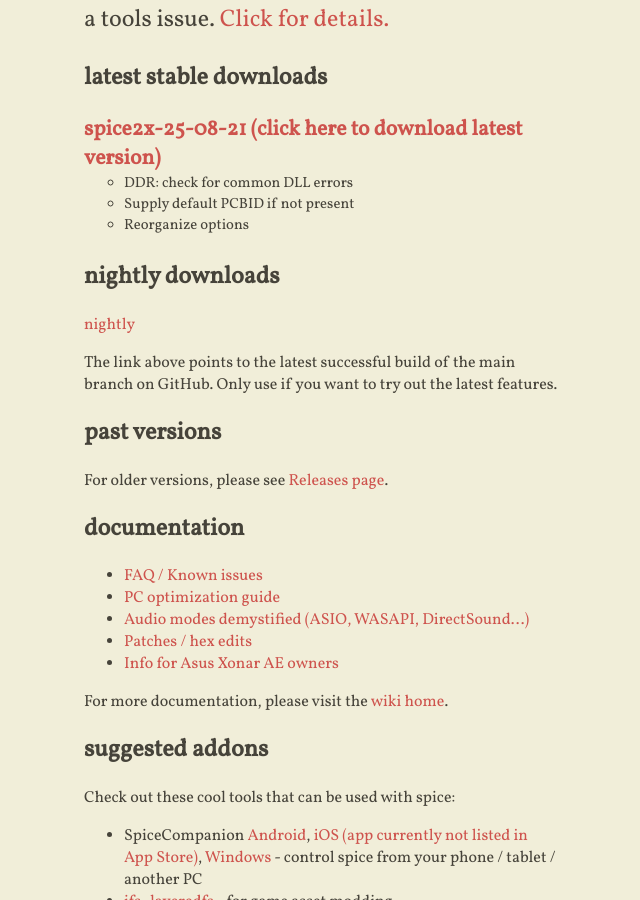
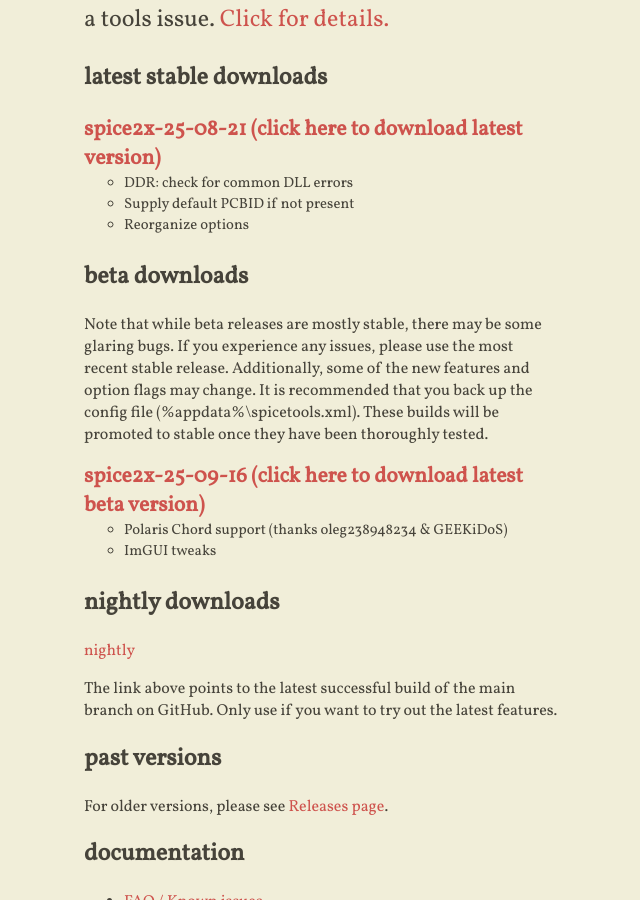
Before and after one commit to spice2x/spice2x.github.io, a Jekyll site: the page built from docs/index.html, in a window 1280 px wide and 900 px high, scrolled down 628 px. Shown: the whole window, without its empty margins (420-1060 px from the left). Built offline with Jekyll 4.4.1, drawn with Linux system fonts in a browser that asks for light colours; nearby versions of some CDN libraries.

Commit message:
25-09-16

```diff
--- a/docs/_includes/content.html
+++ b/docs/_includes/content.html
@@ -42,7 +42,7 @@
   </li>
 </ul>
 
-<!-- <h2>beta downloads</h2>
+<h2>beta downloads</h2>
 
 <p>Note that while beta releases are mostly stable, there may be some glaring bugs. If you experience any issues, please
   use the most recent stable release. Additionally, some of the new features and option flags may change. It is
@@ -50,7 +50,16 @@
   stable once they have been thoroughly tested.
 </p>
 <ul class="downloads-beta highlight-latest">
-</ul> -->
+    <li>
+    <a class="download-link" href="https://github.com/spice2x/spice2x.github.io/releases/download/25-09-16/spice2x-25-09-16.zip">
+      spice2x-25-09-16
+    </a>
+    <ul>
+      <li>Polaris Chord support (thanks oleg238948234 & GEEKiDoS)</li>
+      <li>ImGUI tweaks</li>
+    </ul>
+  </li>
+</ul>
 
 <h2>nightly downloads</h2>
 
```
